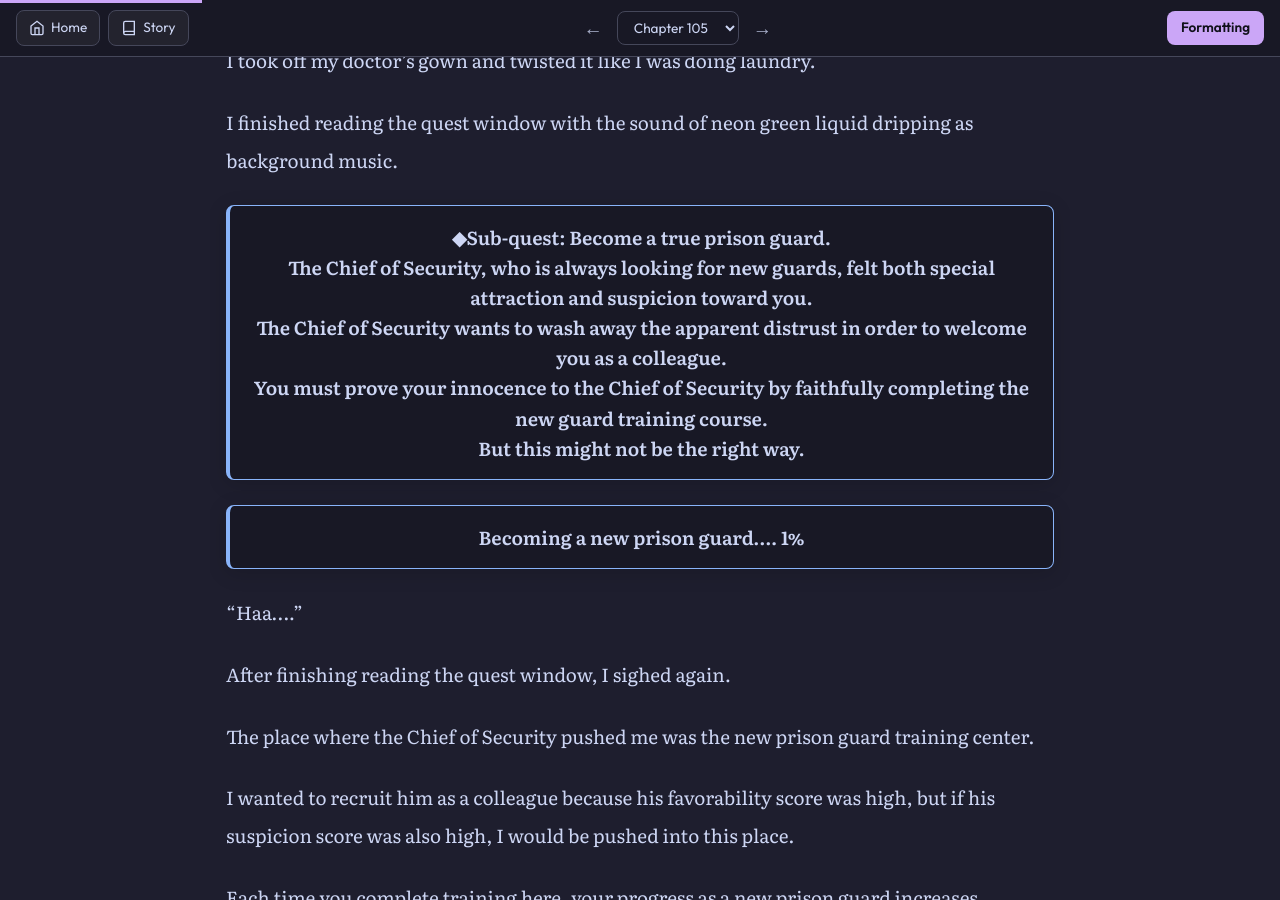
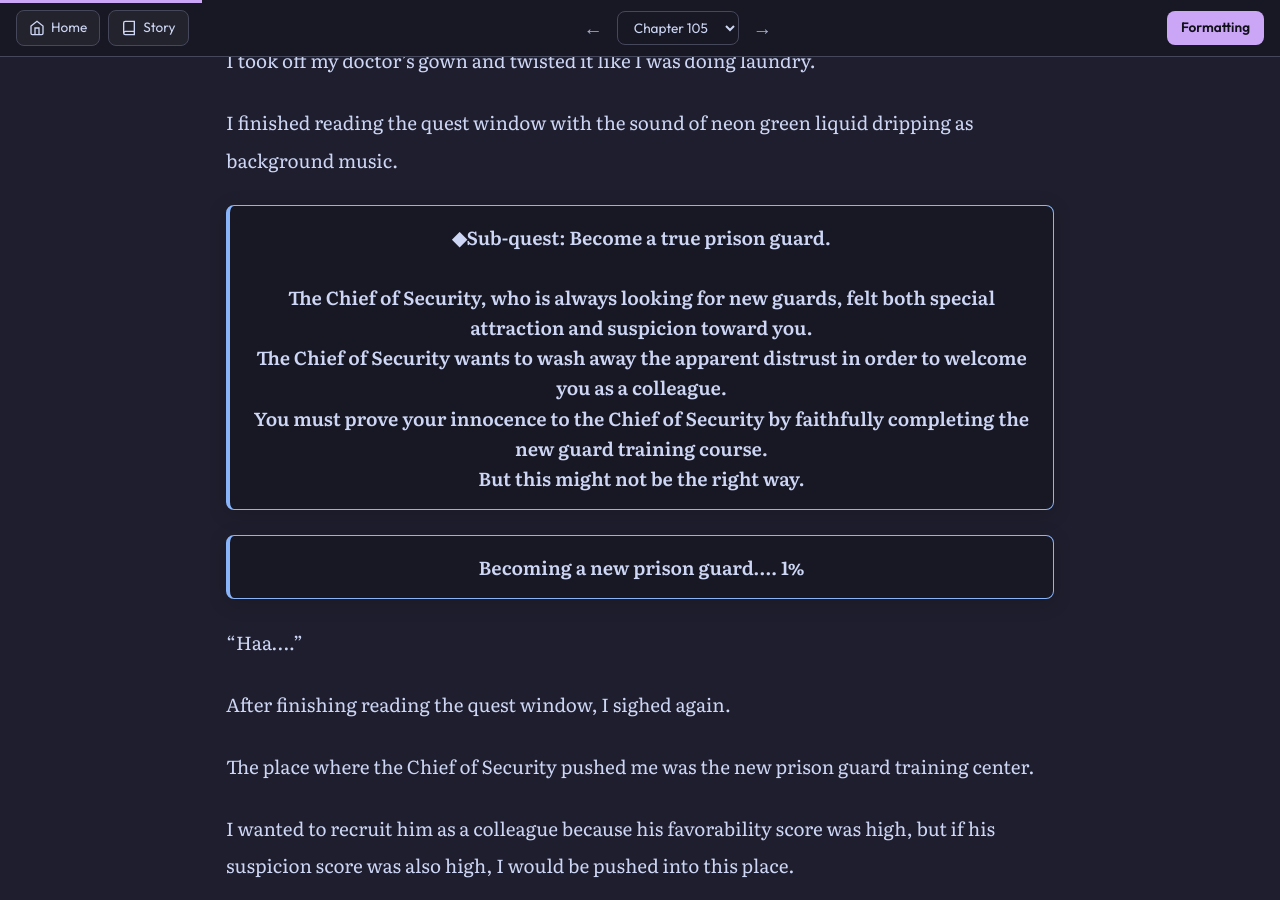
Before and after one commit to soleumn/soleumn.github.io, a Jekyll site: the page built from _chapters/eoshinki/ch105.md, in a window 1280 px wide and 900 px high, scrolled down 1863 px. Built offline with Jekyll 4.4.1, drawn with Linux system fonts in a browser that asks for light colours; some web fonts are replaced; comment, search, counter and statistics services are not loaded.

Commit message:
Edit Chapter 105 (via site)

```diff
--- a/_chapters/eoshinki/ch105.md
+++ b/_chapters/eoshinki/ch105.md
@@ -55,7 +55,7 @@ I took off my doctor’s gown and twisted it like I was doing laundry.
 
 I finished reading the quest window with the sound of neon green liquid dripping as background music.
 
-{% include system.html text="◆Sub-quest: Become a true prison guard.<br>The Chief of Security, who is always looking for new guards, felt both special attraction and suspicion toward you.<br>The Chief of Security wants to wash away the apparent distrust in order to welcome you as a colleague.<br>You must prove your innocence to the Chief of Security by faithfully completing the new guard training course.<br>But this might not be the right way." %}
+{% include system.html text="◆Sub-quest: Become a true prison guard.<br><br>The Chief of Security, who is always looking for new guards, felt both special attraction and suspicion toward you.<br>The Chief of Security wants to wash away the apparent distrust in order to welcome you as a colleague.<br>You must prove your innocence to the Chief of Security by faithfully completing the new guard training course.<br>But this might not be the right way." %}
 
 {% include system.html text="Becoming a new prison guard…. 1%" %}
 
```
